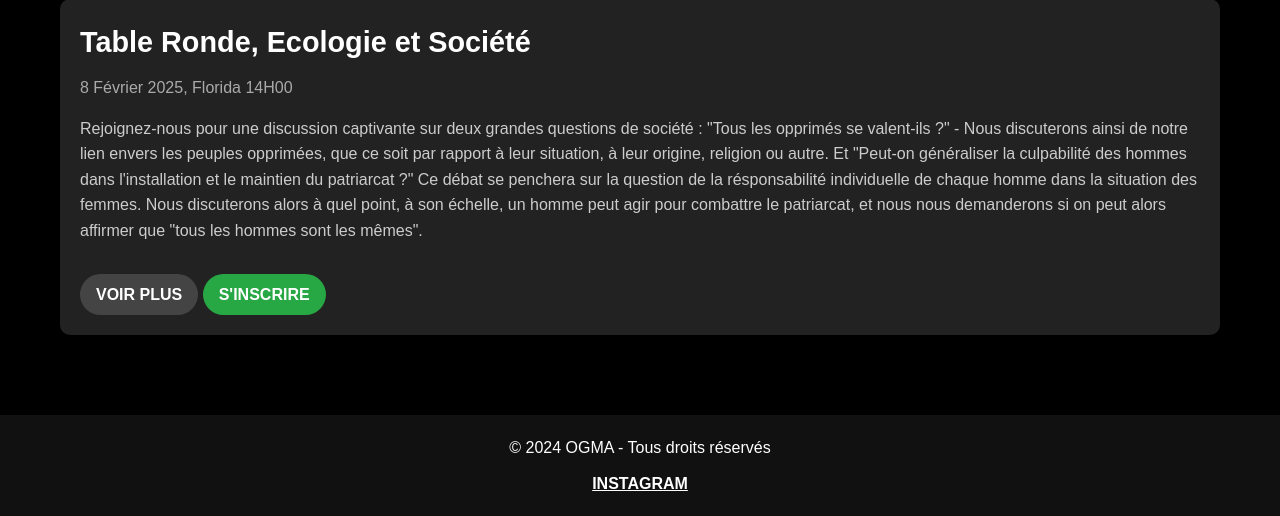
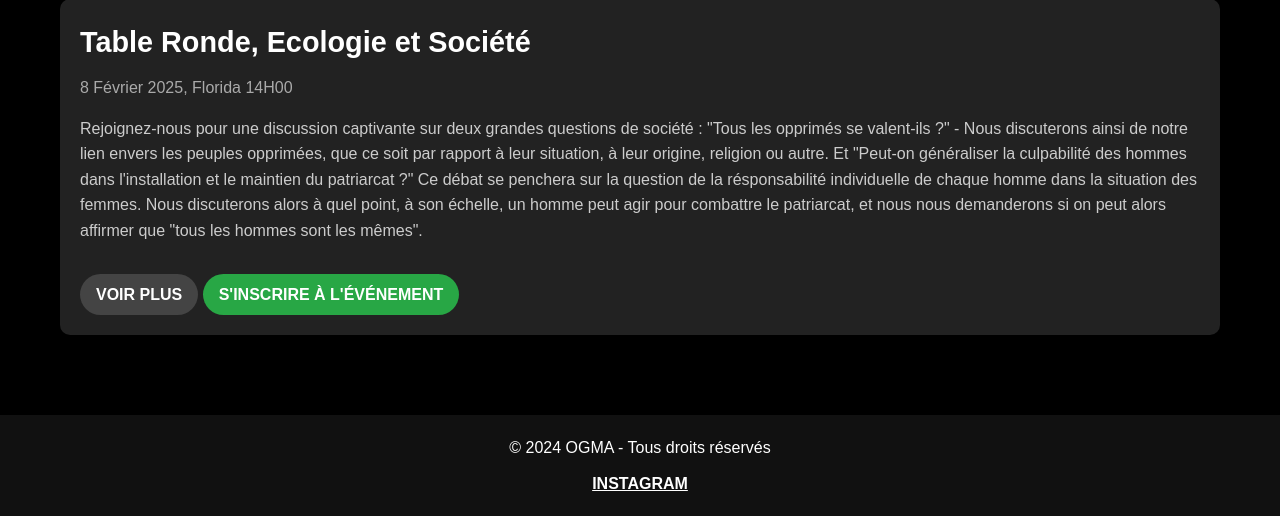
Before and after one commit to Badis213/OGMA, a Flask app: page /evenements in a window 1280 px wide. Shown: the part 449-965 px from the top of the page. Run offline with Flask 3, Linux system fonts and the light colour scheme.

Commit message:
correction encore

```diff
--- a/templates/evenements.html
+++ b/templates/evenements.html
@@ -68,8 +68,8 @@
                     Voir plus
                 </a>
                 <!-- If the user is not registered, show the 'S'inscrire à l'événement' button -->
-                <!--<a href="{{ url_for('event_signin') }}" class="btn-inscription" id="inscription-btn">S'inscrire à l'événement</a>-->
-                <a href="{{ url_for('event-signin') }}" class="btn-inscription" id="inscription-btn">S'inscrire</a>
+                <a href="{{ url_for('event_signin') }}" class="btn-inscription" id="inscription-btn">S'inscrire à l'événement</a>
+                <!--<a href="#" class="btn-inscription" id="inscription-btn">S'inscrire</a>-->
             </div>
         </div>
     </section>
```
